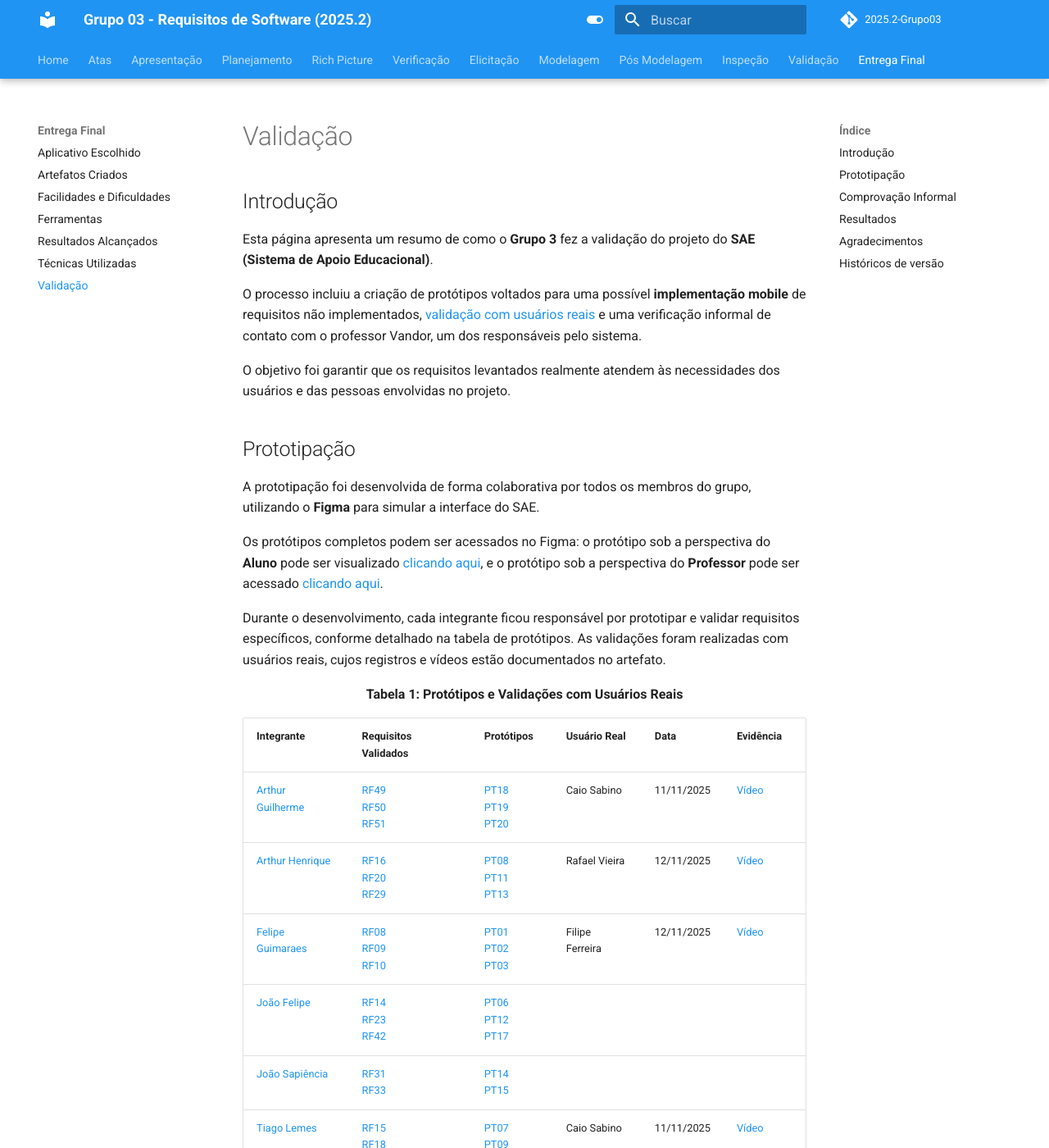
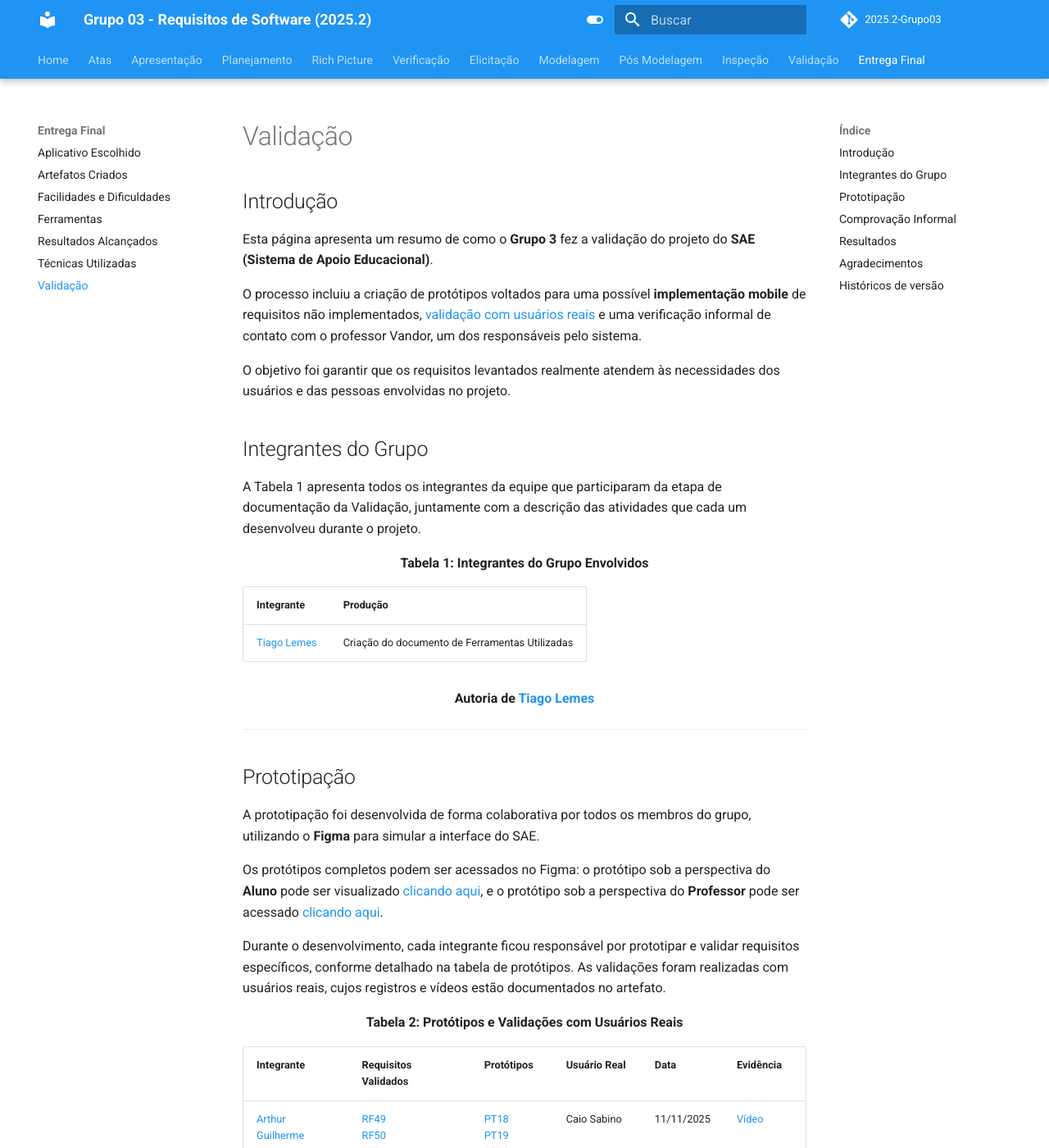
Before and after one commit to Requisitos-de-Software/2025.2-Grupo03, an MkDocs documentation site: the page built from docs/Entrega_Final/validacao.md, in a window 1280 px wide and 1400 px high. Shown: the whole window at 82% size. Built offline with MkDocs 1.6.1 and Material for MkDocs 9.7.7, drawn with Linux system fonts in a browser that asks for light colours; comment, search, counter and statistics services are not loaded.

Commit message:
Update validacao.md

```diff
--- a/docs/Entrega_Final/validacao.md
+++ b/docs/Entrega_Final/validacao.md
@@ -7,6 +7,21 @@
 
 O objetivo foi garantir que os requisitos levantados realmente atendem às necessidades dos usuários e das pessoas envolvidas no projeto.
 
+## Integrantes do Grupo
+
+A Tabela 1 apresenta todos os integrantes da equipe que participaram da etapa de documentação da Validação, juntamente com a descrição das atividades que cada um desenvolveu durante o projeto.
+
+<div align="center"><strong>Tabela 1: Integrantes do Grupo Envolvidos</strong></div>
+
+| Integrante         | Produção                                                                 |
+|--------------------|--------------------------------------------------------------------------|
+|[Tiago Lemes](https://github.com/TiagoTeixeira-2005)   | Criação do documento de Ferramentas Utilizadas       |
+
+<div align="center"><strong>Autoria de <a href="https://github.com/TiagoTeixeira-2005">Tiago Lemes</a></strong></div>
+
+---
+
+
 ## Prototipação
 
 A prototipação foi desenvolvida de forma colaborativa por todos os membros do grupo, utilizando o **Figma** para simular a interface do SAE.
@@ -15,7 +30,7 @@
 
 Durante o desenvolvimento, cada integrante ficou responsável por prototipar e validar requisitos específicos, conforme detalhado na tabela de protótipos. As validações foram realizadas com usuários reais, cujos registros e vídeos estão documentados no artefato.
 
-<div align="center"><strong>Tabela 1: Protótipos e Validações com Usuários Reais
+<div align="center"><strong>Tabela 2: Protótipos e Validações com Usuários Reais
 
 </strong></div>
 
```
